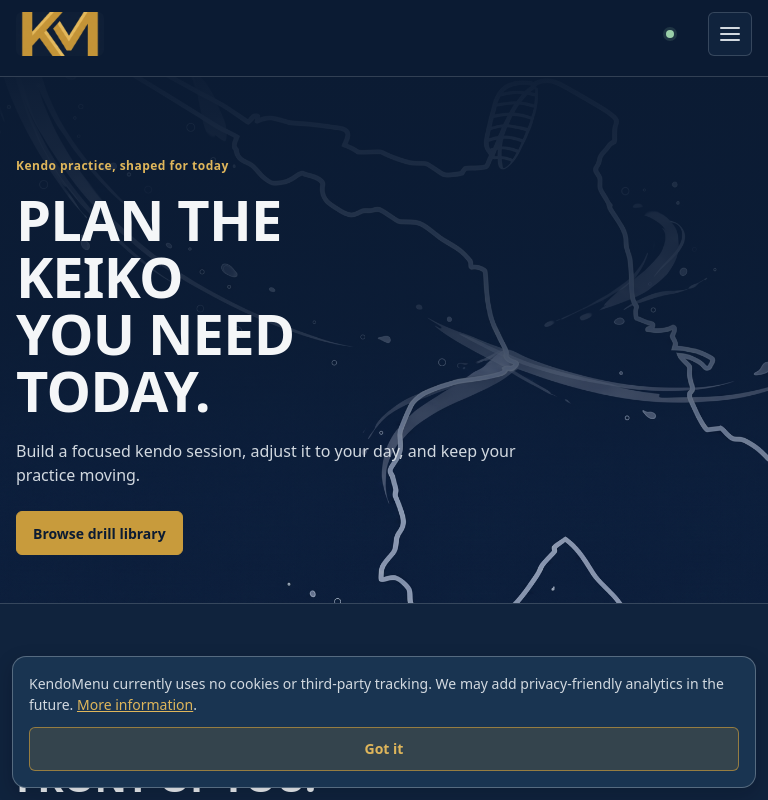
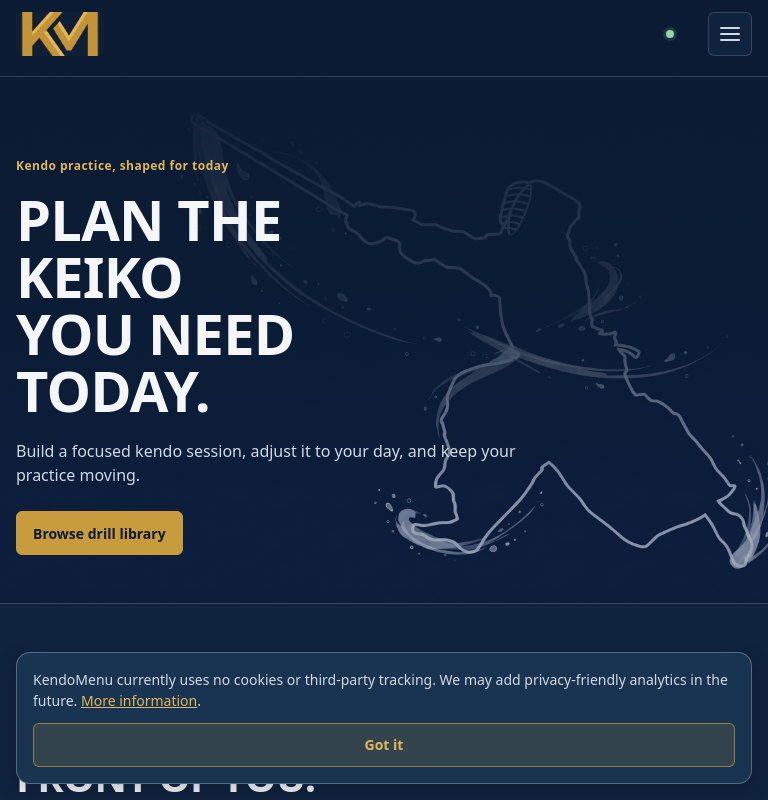
Before and after one commit to JavierMarro/kendo-menu, a React (Vite) app in the folder apps/web/: page /app in a window 768 px wide. Shown: the top 800 px of the page. Built offline with nearby package versions, Linux system fonts and the light colour scheme.

Commit message:
responsiveness of hero and cookies in smaller screens fixed

```diff
--- a/apps/web/src/styles.css
+++ b/apps/web/src/styles.css
@@ -574,6 +574,7 @@ a {
   align-items: center;
   padding: var(--space-4) var(--space-5);
   width: 60vw;
+  max-width: calc(100vw - var(--space-8));
   border: 1px solid var(--line-strong);
   border-radius: var(--radius-lg);
   color: var(--muted-strong);
@@ -1916,12 +1917,14 @@ textarea[aria-invalid='true'] {
   }
 
   .cookie-notice {
-    right: var(--space-3);
-    bottom: var(--space-3);
-    left: var(--space-3);
+    right: var(--space-4);
+    bottom: var(--space-4);
+    left: var(--space-4);
     grid-template-columns: 1fr;
     gap: var(--space-3);
     padding: var(--space-4);
+    width: auto;
+    transform: none;
   }
 
   .cookie-notice-dismiss {
@@ -2089,6 +2092,12 @@ textarea[aria-invalid='true'] {
   }
 }
 
+@media (min-width: 680px) and (max-width: 960px) {
+  .landing-page {
+    background-size: cover;
+  }
+}
+
 @media (max-width: 380px) {
   .top-bar {
     gap: var(--space-2);
```
Also changed, not shown: 1 other file (tests, documents, lock files or other folders).
